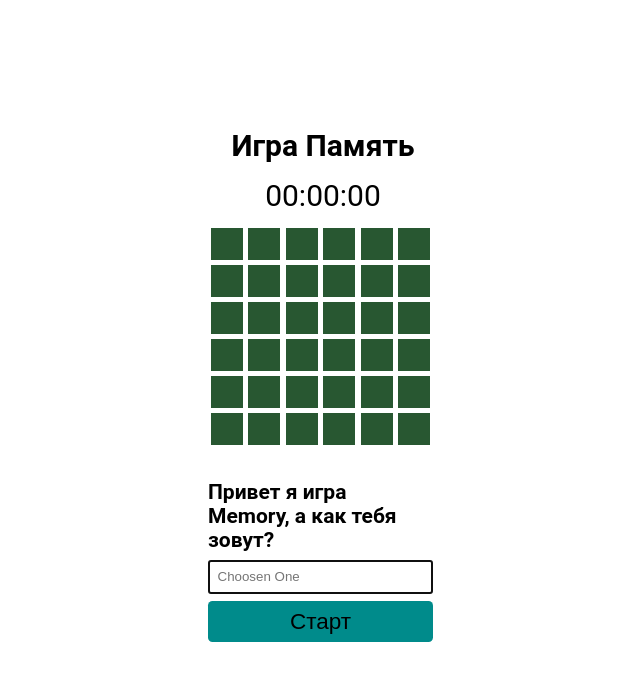
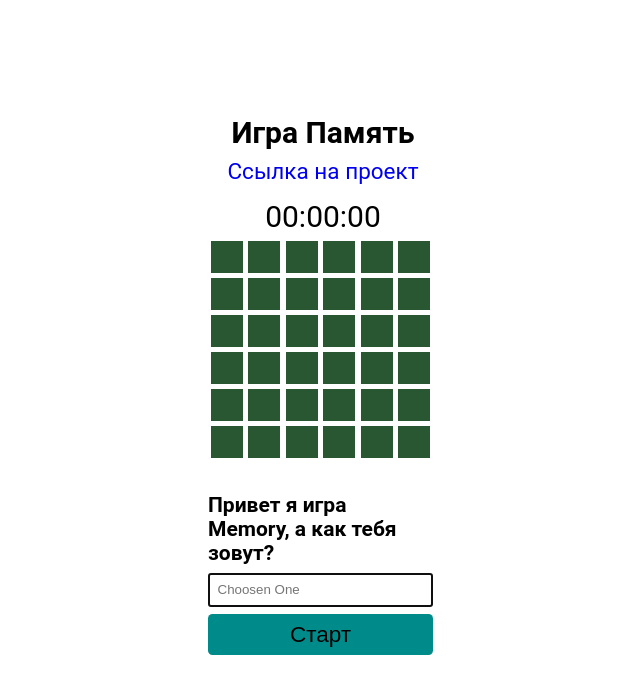
Before and after one commit to ufaboy/game-memory, a Vue app: page / in a window 1280 px wide. Shown: the top 694 px of the page, without its empty margins (317-957 px from the left). Built offline with nearby package versions, Linux system fonts and the light colour scheme.

Commit message:
Update App.vue

```diff
--- a/src/App.vue
+++ b/src/App.vue
@@ -2,7 +2,9 @@
   <div id="app" class="app" :class="{playing: isStartedGame}">
     <header class="header">
       <h1 class="header__title">Игра Память</h1>
+      <a href="https://github.com/ufaboy/game-memory" class="link">Ссылка на проект</a>
       <span class="timer">{{ timer }}</span>
+
     </header>
     <main class="main">
       <div class="field">
@@ -35,9 +37,6 @@
         </tbody>
       </table>
     </main>
-    <footer>
-
-    </footer>
   </div>
 </template>
 
@@ -180,9 +179,18 @@ body {
 }
 
 .header {
-  margin-bottom: 1rem;
-  text-align: center;
+  display: flex;
+  flex-flow: row wrap;
+  justify-content: center;
+  align-items: center;
+  margin-bottom: 0.5rem;
+
   .header__title {
+    margin-bottom: 0.5rem;
+  }
+  .link {
+    font-size: 1.5rem;
+    text-decoration: none;
     margin-bottom: 1rem;
   }
 }
@@ -297,6 +305,8 @@ body {
     }
   }
 }
+
+
 .playing {
   .timer {
     color: red;
```
